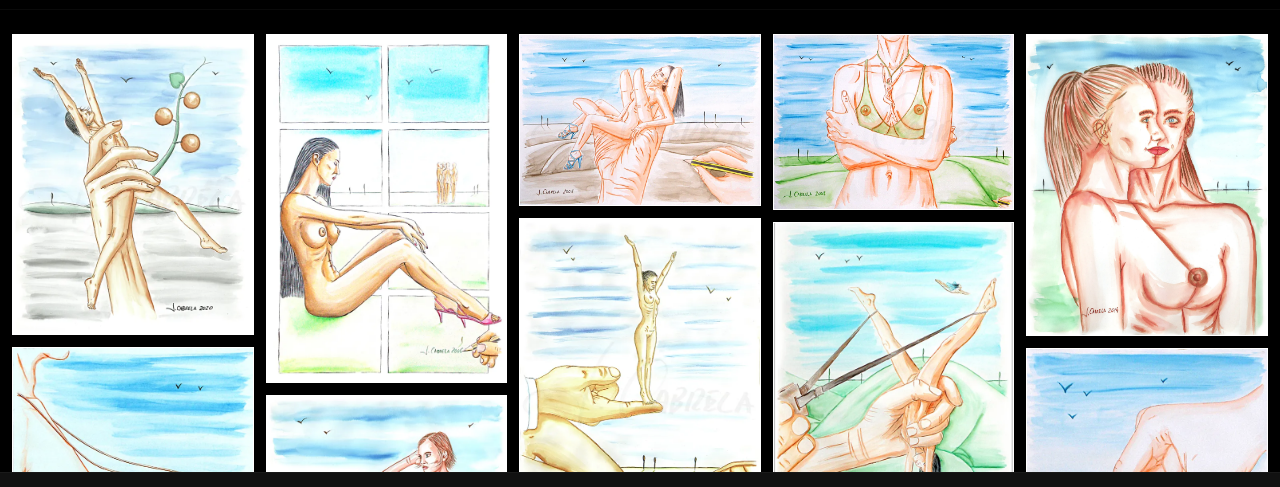
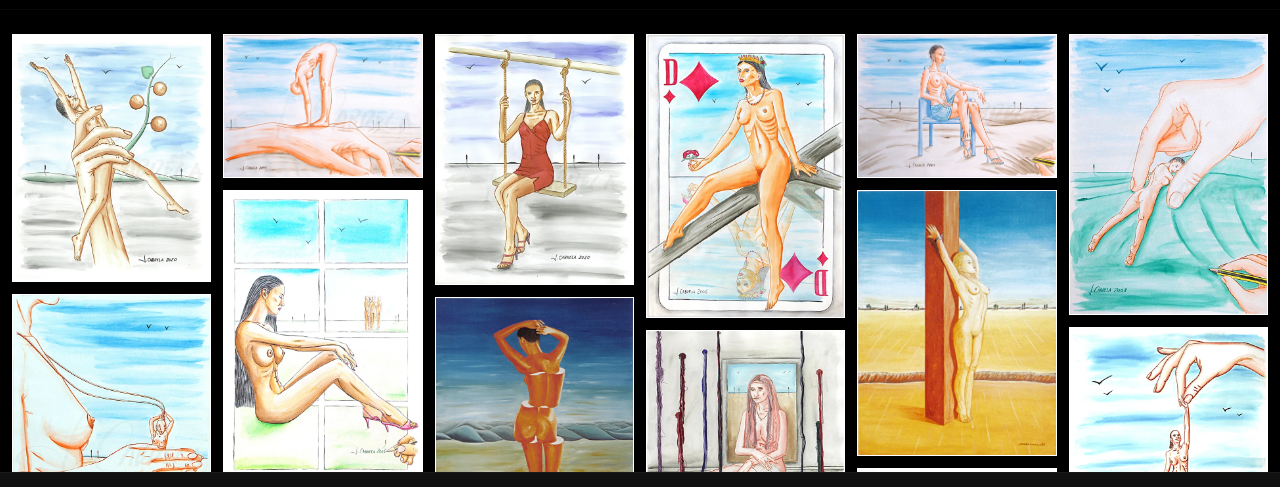
Before and after one commit to Jomaro34/Jomaro-Cabrela-A-Mulher, a plain HTML site: page index.html in a window 1280 px wide. Shown: the part 93-580 px from the top of the page. Drawn offline with Linux system fonts and the light colour scheme.

Commit message:
Update index.html

```diff
--- a/index.html
+++ b/index.html
@@ -58,7 +58,7 @@
     /* Galeria estilo masonry */
     .gallery {
       flex: 1;
-      column-width: 200px;   /* miniaturas ~50% menores (meio termo) */
+      column-width: 180px;   /* miniaturas ~50% menores (meio termo) */
       column-gap: 12px;
       padding: 12px;
       max-width: 1400px;
```
